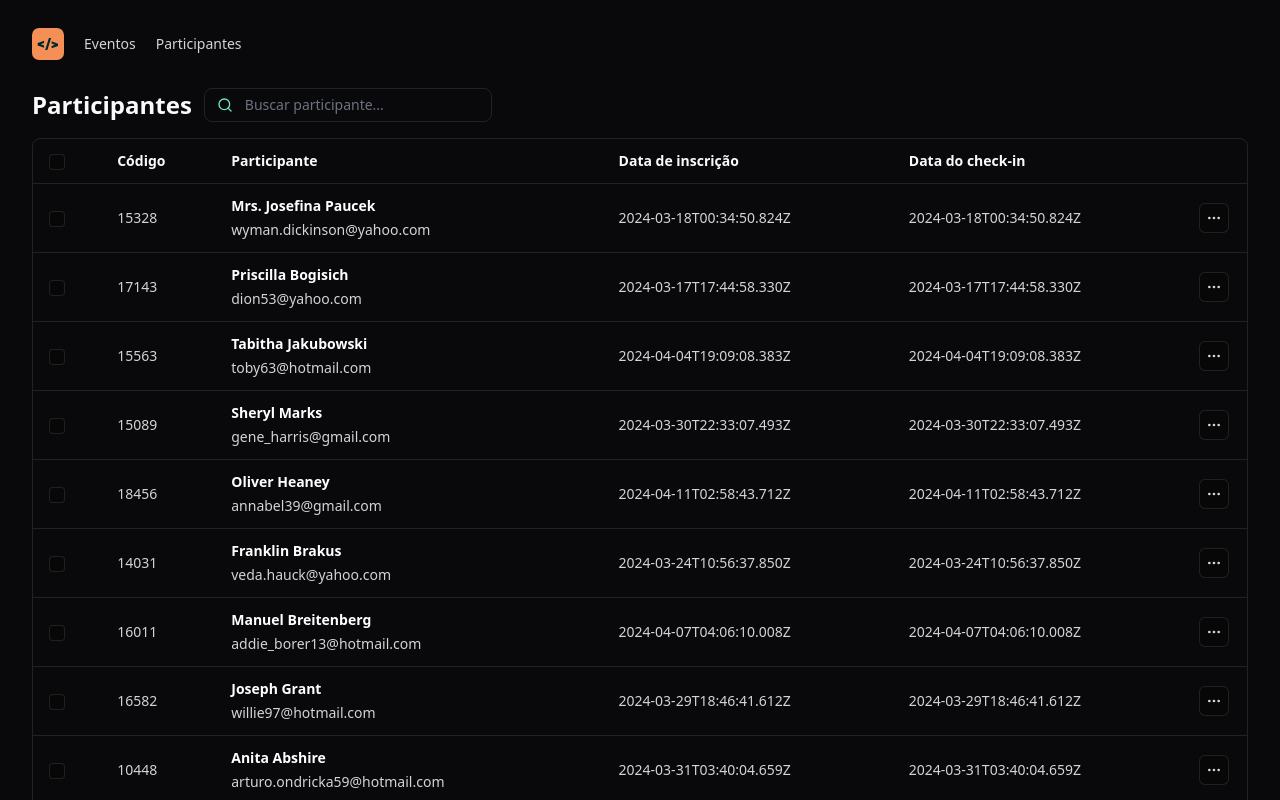
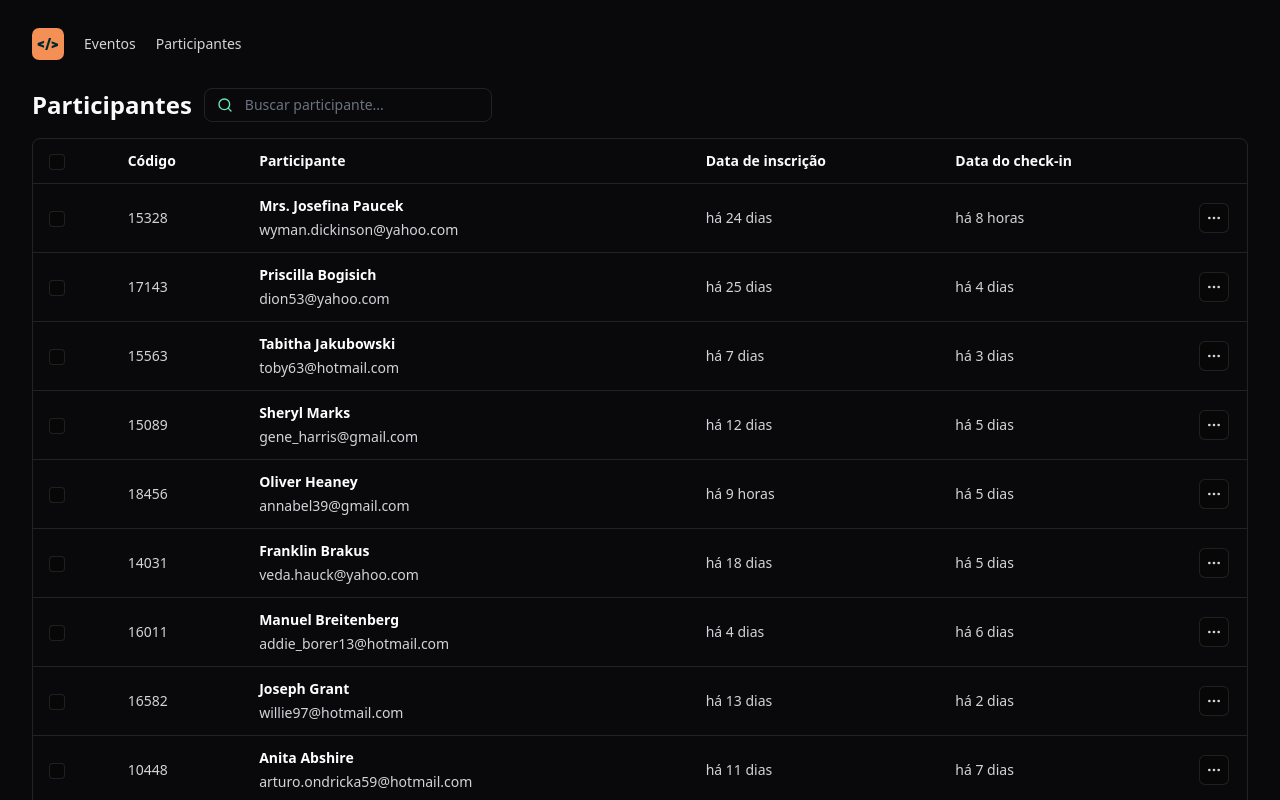
Before and after one commit to vandodev/nlw-unite, a React (Vite) app in the folder web/: page / in a window 1280 px wide. Shown: the top 800 px of the page. Built offline with nearby package versions, Linux system fonts and the light colour scheme.

Commit message:
:lock: :closed_lock_with_key: :key: Web - Formatando data com dayjs

```diff
--- a/web/package.json
+++ b/web/package.json
@@ -11,6 +11,7 @@
   },
   "dependencies": {
     "@faker-js/faker": "^8.4.1",
+    "dayjs": "^1.11.10",
     "lucide-react": "^0.368.0",
     "react": "^18.2.0",
     "react-dom": "^18.2.0",
--- a/web/src/components/attendee-list.tsx
+++ b/web/src/components/attendee-list.tsx
@@ -12,6 +12,12 @@ import { TableHeader } from './table/table-header';
 import { TableCell } from './table/table-cell';
 import { TableRow } from './table/table-row';
 import { attendees } from "../data/attendees";
+import dayjs from "dayjs";
+import "dayjs/locale/pt-br";
+import relativeTime from "dayjs/plugin/relativeTime";
+
+dayjs.extend(relativeTime);
+dayjs.locale("pt-br");
 
   export function AttendeeList() {
     return (
@@ -62,8 +68,8 @@ import { attendees } from "../data/attendees";
                         <span>{ateendee.email}</span>
                       </div>
                     </TableCell>
-                    <TableCell>{ateendee.createdAt.toISOString()}</TableCell>
-                    <TableCell>{ateendee.createdAt.toISOString()}</TableCell>
+                    <TableCell>{dayjs().to(ateendee.createdAt)}</TableCell>
+                    <TableCell>{dayjs().to(ateendee.checkedInAt)}</TableCell>
                     <TableCell>
                      <IconButton transparent={true}>
                         <MoreHorizontal className="size-4" />
```
Also changed, not shown: 1 other file (tests, documents, lock files or other folders).
